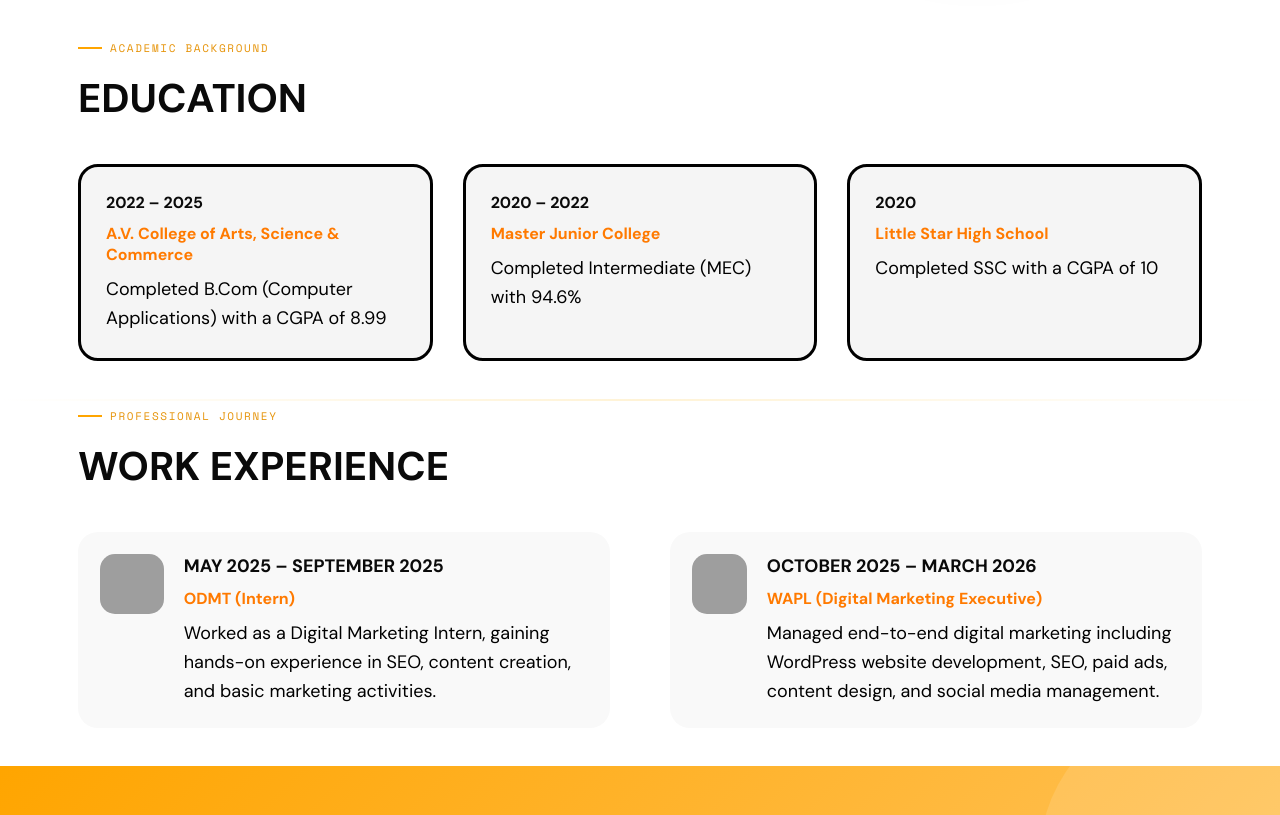
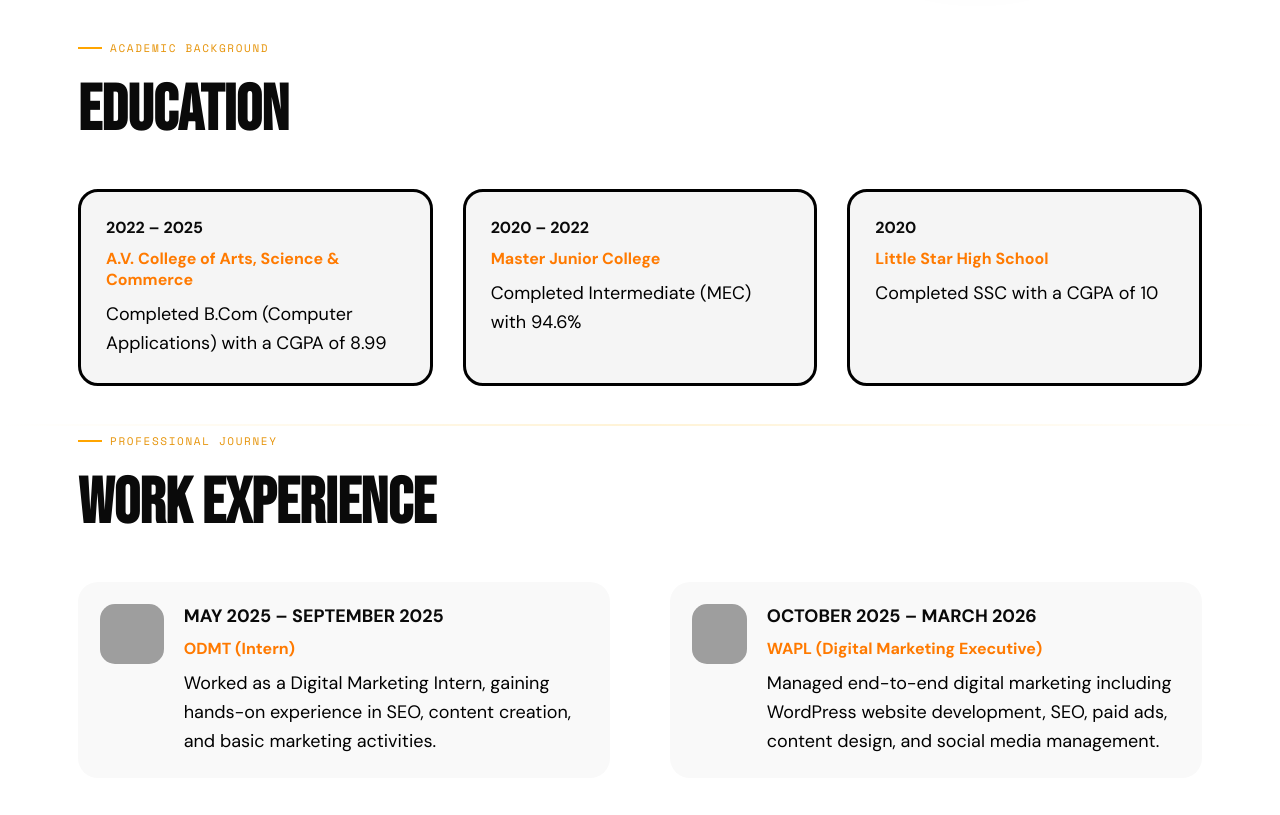
Before and after one commit to kellaDM/portfolio, a plain HTML site: page index.html in a window 1280 px wide. Shown: the part 1285-2100 px from the top of the page. Drawn offline with nearby package versions, Linux system fonts and the light colour scheme; grey boxes are pictures that could not be loaded.

Commit message:
Update index.html

```diff
--- a/index.html
+++ b/index.html
@@ -397,7 +397,8 @@ ul { list-style: none; }
 }
 
 .education-title{
-  font-size:40px;
+  font-family: var(--font-display);
+  font-size: 64px;
   font-weight:900;
   margin-bottom:40px;
 }
@@ -458,7 +459,8 @@ ul { list-style: none; }
 }
 
 .work-title{
-  font-size:40px;
+  font-family: var(--font-display);
+  font-size: 64px;
   font-weight:900;
   margin-bottom:40px;
 }
```
